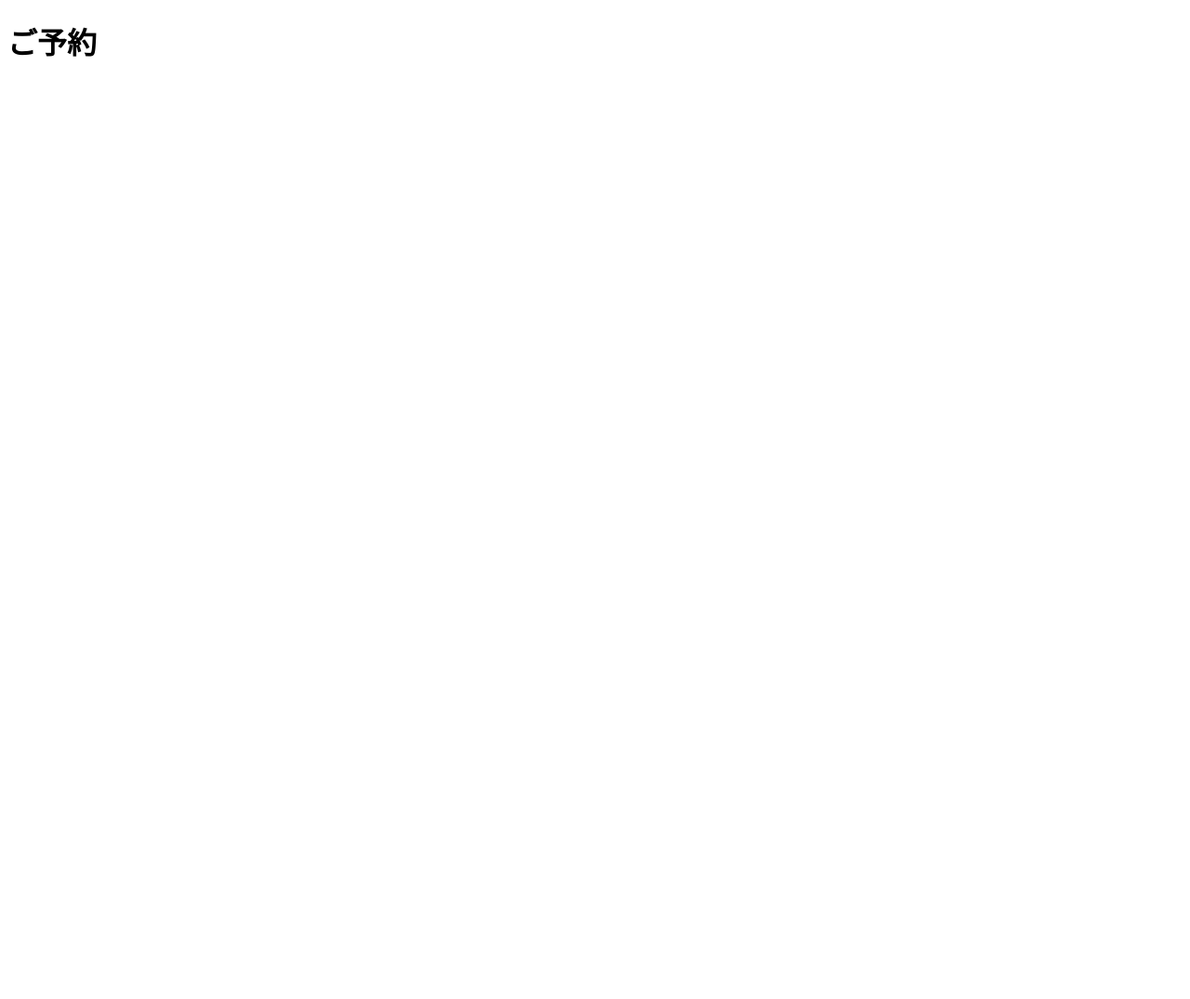
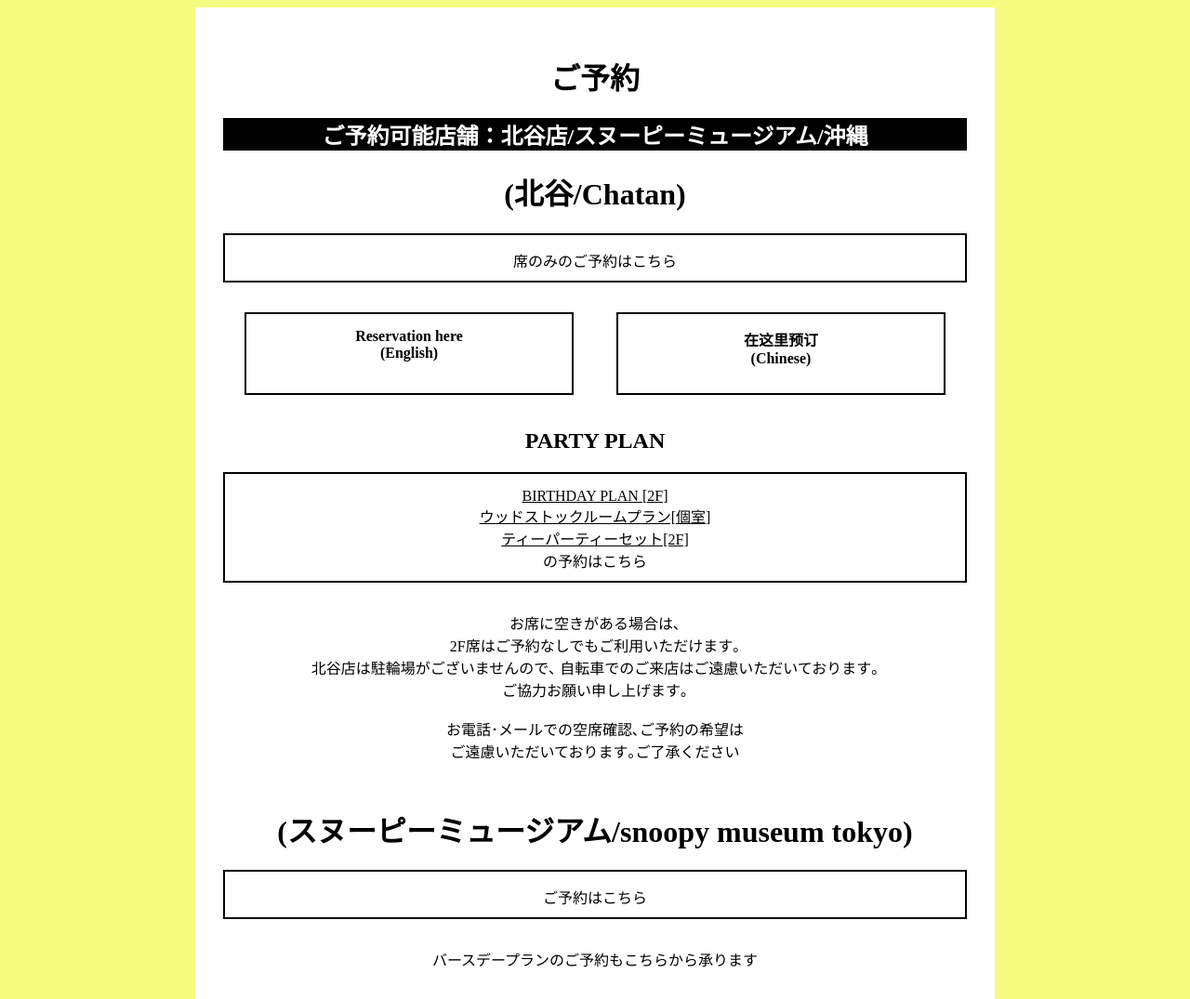
Before and after one commit to lheshiki/Snoopy, a plain HTML site: page snoopy_reservation.html in a window 1280 px wide. Shown: the top 1075 px of the page at 93% size. Before the commit the page ends 800 px from the top, so only its background shows below. Drawn offline with Linux system fonts and the light colour scheme; files that its build step writes are made by us from their sources.

```diff
--- a/css/reservation.css
+++ b/css/reservation.css
@@ -0,0 +1,49 @@
+body {
+  display: flex;
+  justify-content: center;
+  align-items: center;
+  background-color: rgba(237, 250, 0, 0.5);
+}
+
+main {
+  width: 800px;
+  height: 160vh;
+  background-color: white;
+  padding: 30px 30px 30px 30px;
+}
+
+h1 {
+  text-align: center;
+}
+
+h2 {
+  text-align: center;
+  background-color: black;
+  color: white;
+}
+
+p {
+  text-align: center;
+  border: solid 2px black;
+  padding: 15px 50px 10px 50px;
+}
+
+.lang_container {
+  display: flex;
+  justify-content: space-around;
+  align-items: center;
+}
+
+.box-type1 {
+  width: 250px;
+  height: 60px;
+}
+
+.party_plan {
+  background-color: white;
+  color: black;
+}
+
+.rsv_ex {
+  border: none;
+}
--- a/snoopy_reservation.html
+++ b/snoopy_reservation.html
@@ -4,10 +4,44 @@
     <meta charset="UTF-8">
     <meta name="viewport" content="width=device-width, initial-scale=1.0">
     <title>Reservation</title>
-    <link rel="stylesheet" type="text/css" href="reservation.css">
+    <link rel="stylesheet" type="text/css" href="css/reservation.css">
 </head>
 <body>
-    <h1>ご予約</h1>
-
+    <main>
+        <h1>ご予約</h1>
+        <h2>ご予約可能店舗：北谷店/スヌーピーミュージアム/沖縄</h2>
+        <h1>(北谷/Chatan)</h1>
+        <p>席のみのご予約はこちら</p>
+         <div class="lang_container">
+             <p class="box-type1"><strong>Reservation here<br>(English)</strong></p>
+             <p class="box-type1"><strong>在这里预订<br>(Chinese)</strong></p>
+         </div>
+         <h2 class="party_plan">PARTY PLAN</h2>
+         <p>
+             <span style="text-decoration: underline;">BIRTHDAY PLAN [2F]<br>
+             ウッドストックルームプラン[個室]<br>
+             ティーパーティーセット[2F]</span><br>
+             の予約はこちら
+        </p>
+        <p class="rsv_ex">
+            お席に空きがある場合は､<br class="sp_only">2F席はご予約なしでもご利用いただけます｡<br>
+            <span>北谷店は駐輪場がございませんので､
+            自転車でのご来店はご遠慮いただいております｡<br class="sp_only">
+            ご協力お願い申し上げます｡</span>
+            <br><br>
+            お電話･メールでの空席確認､ご予約の希望は<br>
+            ご遠慮いただいております｡ご了承ください<br><br>
+        </p>
+        <h1>(スヌーピーミュージアム/snoopy museum tokyo)</h1>
+        <p>ご予約はこちら</p>
+        <p class="rsv_ex">
+            バースデープランのご予約もこちらから承ります<br><br>
+        </p>
+        <h1>(名古屋/Nagoya)</h1>
+        <p>ご予約はこちら</p>
+        <br>
+        <br>
+        <br>
+    </main>
 </body>
 </html>
```
